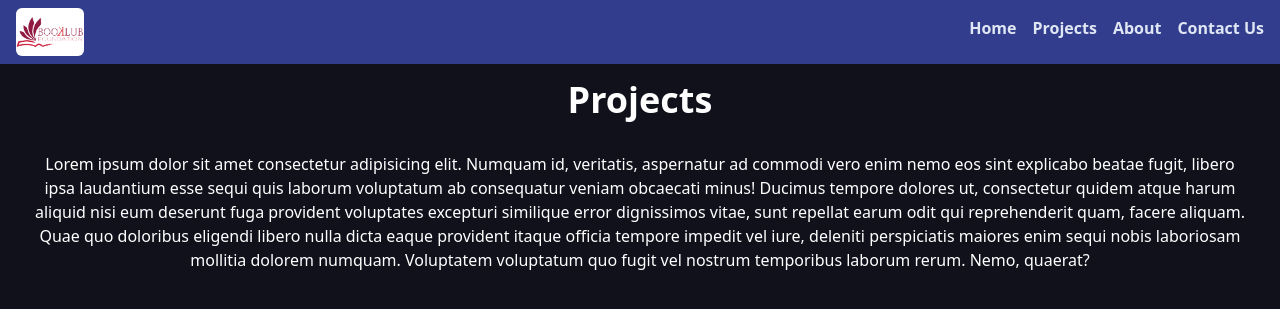
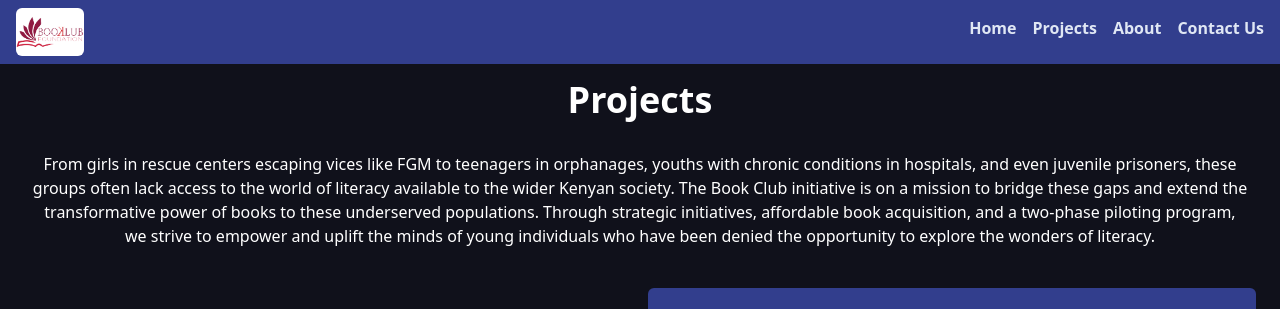
Before and after one commit to MylesMburu/BookClub, a React (Vite) app: page /projects in a window 1280 px wide. Shown: the top 309 px of the page. Built offline with nearby package versions, Linux system fonts and the light colour scheme; grey boxes are pictures that could not be loaded.

Commit message:
project paragraph

```diff
--- a/src/components/Projects/Projects.jsx
+++ b/src/components/Projects/Projects.jsx
@@ -10,7 +10,8 @@ export const Projects = () => {
     <div className='bg-primary'>
       <h1 className='text-center text-4xl text-white font-bold py-4'>Projects</h1>
       <div className='text-white px-8 py-4 text-center'>
-        <p>Lorem ipsum dolor sit amet consectetur adipisicing elit. Numquam id, veritatis, aspernatur ad commodi vero enim nemo eos sint explicabo beatae fugit, libero ipsa laudantium esse sequi quis laborum voluptatum ab consequatur veniam obcaecati minus! Ducimus tempore dolores ut, consectetur quidem atque harum aliquid nisi eum deserunt fuga provident voluptates excepturi similique error dignissimos vitae, sunt repellat earum odit qui reprehenderit quam, facere aliquam. Quae quo doloribus eligendi libero nulla dicta eaque provident itaque officia tempore impedit vel iure, deleniti perspiciatis maiores enim sequi nobis laboriosam mollitia dolorem numquam. Voluptatem voluptatum quo fugit vel nostrum temporibus laborum rerum. Nemo, quaerat?</p>
+        <p>From girls in rescue centers escaping vices like FGM to teenagers in orphanages, youths with chronic conditions in hospitals, and even juvenile prisoners, these groups often lack access to the world of literacy available to the wider Kenyan society. The Book Club initiative is on a mission to bridge these gaps and extend the transformative power of books to these underserved populations. Through strategic initiatives, affordable book acquisition, and a two-phase piloting program, we strive to empower and uplift the minds of young individuals who have been denied the opportunity to explore the wonders of literacy.</p>
+
       </div>
       <div className='flex flex-col gap-4 mx-4 py-6 md:grid-cols-2 md:grid md:px-2 justify-center items-center'>
         {projects.map((project, index) => {
```
